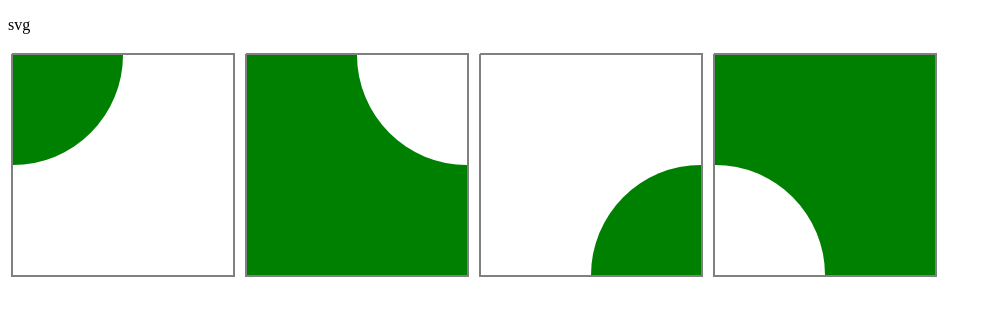
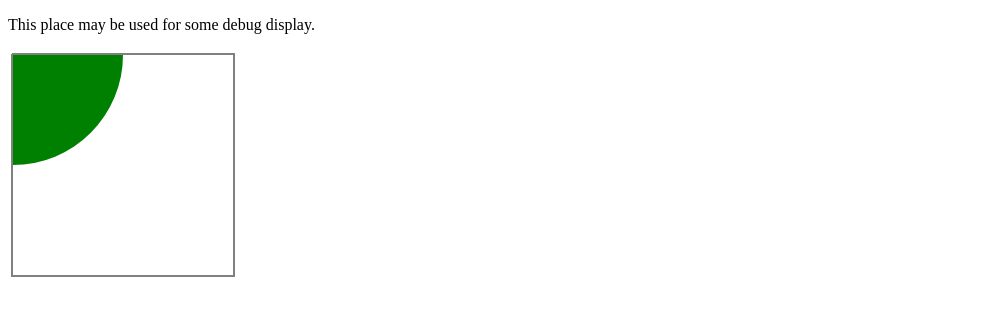
Before and after one commit to lucabordo/little-game, a website with bundled scripts: page src/index.html in a window 1280 px wide. Shown: the whole page, without its empty margins (0-992 px from the left). Built offline with nearby package versions, Linux system fonts and the light colour scheme.

Commit message:
Experimenting with programmatically adding hard-coded elements

```diff
--- a/src/index.html
+++ b/src/index.html
@@ -5,37 +5,10 @@
     <title>Hello World!</title>
   </head>
   <body>
-    <p id="text_display">Loading ...</p>
+    <p id="text_display">This place may be used for some debug display.</p>
     <script src="bundle.js"></script>
     <div id="main-div">
-      <!--- top left arc-->
-      <svg id="svg-main" width=230 height=230>
-        <path d="M 4 4 L 4 226 L 226 226 L 226 4 L 4 4" fill="white"
-              stroke="grey" stroke-width=2 />
-        <path fill="green"
-              d="M5,5 L115,5 A110, 110 1, 0,1 5,115 z"></path>
-      </svg>
-      <!--- top right arc-->
-      <svg class="pie" width=230 height=230>
-        <path d="M 4 4 L 4 226 L 226 226 L 226 4 L 4 4" fill="green"
-              stroke="grey" stroke-width=2 />
-        <path fill="white"
-              d="M225,5 L225,115 A110, 110 1, 0,1 115,5 z"></path>
-      </svg>
-      <!--- bottom right arc-->
-      <svg class="pie" width=230 height=230>
-        <path d="M 4 4 L 4 226 L 226 226 L 226 4 L 4 4" fill="white"
-              stroke="grey" stroke-width=2 />
-        <path fill="green"
-              d="M225,225 L115,225 A110, 110 1, 0,1 225,115 z"></path>
-      </svg>
-      <!--- bottom left arc-->
-      <svg class="pie" width=230 height=230>
-        <path d="M 4 4 L 4 226 L 226 226 L 226 4 L 4 4" fill="green"
-              stroke="grey" stroke-width=2 />
-        <path fill="white"
-              d="M5,225 L5,115 A110, 110 1, 0,1 115,225 z"></path>
-      </svg>
+      <!-- Filled programmatically -->
     </div>
   </body>
 </html>
--- a/src/main.ts
+++ b/src/main.ts
@@ -1,7 +1,69 @@
 import { sayHello } from "./greet";
 
-document.addEventListener('DOMContentLoaded', (_event) => {
+
+function report(message: string) {
     const elt = document.getElementById("text_display");
-    var toto = document.getElementById("svg-main");
-    elt.innerText = toto.nodeName;
-});
+    elt.innerText = message;
+}
+
+
+function setAttributes(element: SVGElement, values: {[key:string]: any}){
+    for (var key in values){
+        let v = values[key].toString();
+        console.log(key, v);
+        element.setAttributeNS(null, key, v);
+    }
+}
+
+
+// Create an SVG Element under the specified node:
+function createElement(root: Node, name: string, attributes: {[key:string]: any}): SVGElement {
+    let result = document.createElementNS("http://www.w3.org/2000/svg", name);
+    root.appendChild(result);
+    setAttributes(result, attributes);
+    return result;
+}
+
+
+/**
+ * The main Grid of elements capturing the state of the game.
+ */
+export class Board {
+
+    // The root element that this view is bound to:
+    root: HTMLElement;
+
+    constructor(root: HTMLElement) {
+        this.root = root;
+
+        var cell = createElement(this.root, 'svg', {'width': 230, 'height': 230});
+        var border = createElement(cell, 'path', {
+            'd': "M 4 4 L 4 226 L 226 226 L 226 4 L 4 4",
+            'fill': 'white',
+            'stroke': 'grey',
+            'stroke-width': 2
+        });
+        var topLeft = createElement(cell, 'path', {
+            'fill': "green",
+            'd': "M5,5 L115,5 A110, 110 1, 0,1 5,115 z"
+        });
+    }
+
+    // Create an SVG Element under the SVG root element:
+    createElement(name: string): SVGElement{
+        let element = document.createElementNS("http://www.w3.org/2000/svg", name);
+        this.root.appendChild(element);
+        return element;
+    }
+}
+
+
+window.onload = () => {
+    var svg = document.getElementById("main-div") as any;
+
+//    if (svg == null || !(svg instanceof SVGSVGElement)){
+  ////      alert("Can't get SVG root");
+    //}
+
+    var board = new Board(svg);
+};
```
